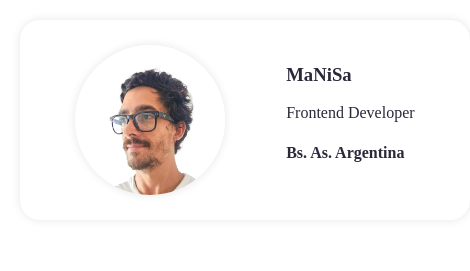
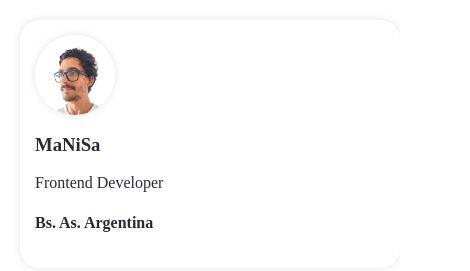
Before and after one commit to SoyMaNiSa/Tarjeta, a plain HTML site: page index.html in a window 390 px wide. Shown: the whole page, 470 px wide, since content can reach past the window. Drawn offline with Linux system fonts and the light colour scheme.

Commit message:
Update styles.css

```diff
--- a/css/styles.css
+++ b/css/styles.css
@@ -62,3 +62,25 @@ body {
     background-size: 400% 400%;
     animation: gradientBackground 2s ease infinite;
 }
+@media (max-width: 768px) {
+    .card {
+        width: 100%;
+        padding: 20px;
+    }
+
+    .image-size {
+        width: 100px;
+    }
+}
+
+@media (max-width: 480px) {
+    .card {
+        flex-direction: column;
+        width: 100%;
+        padding: 15px;
+    }
+
+    .image-size {
+        width: 80px;
+    }
+}
```
